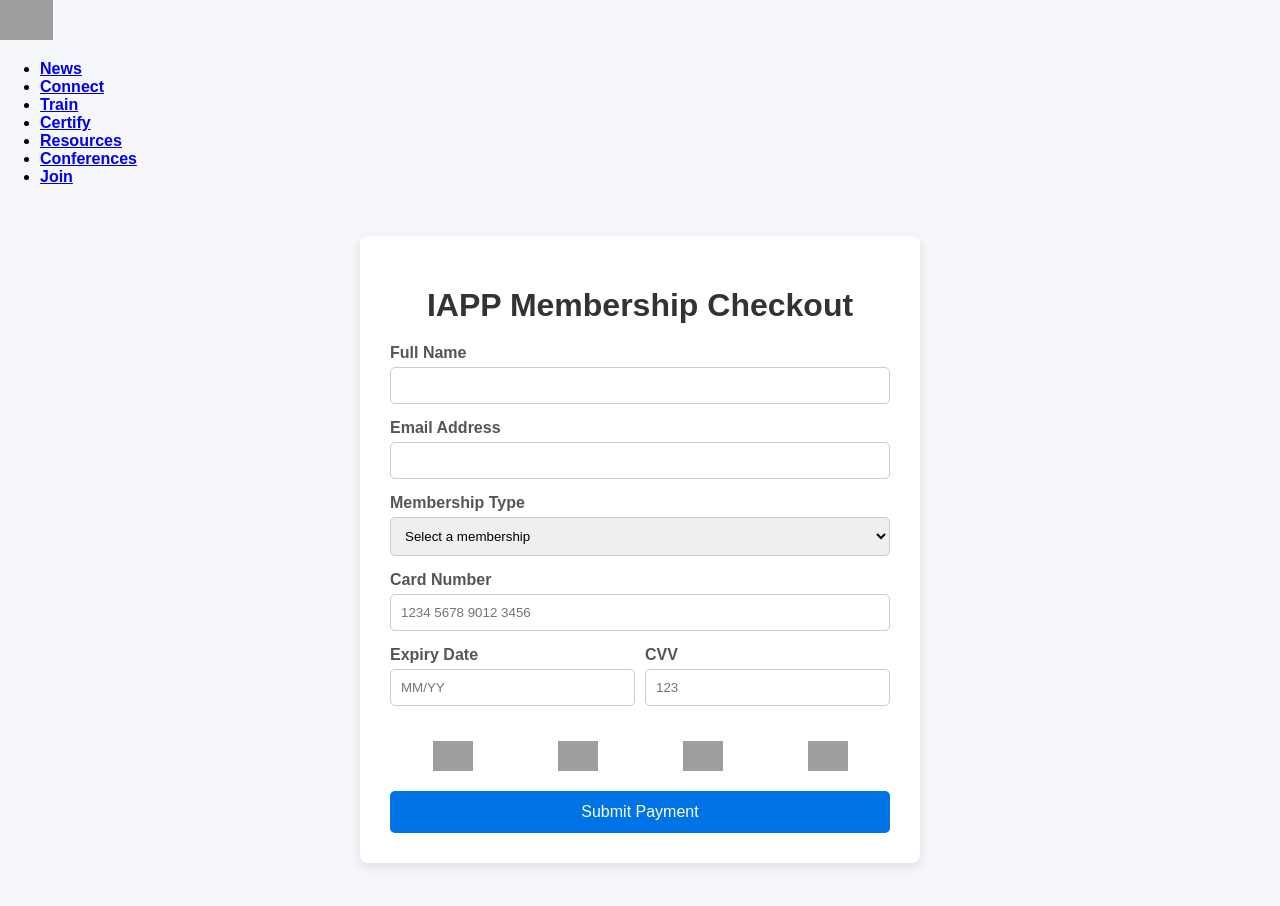
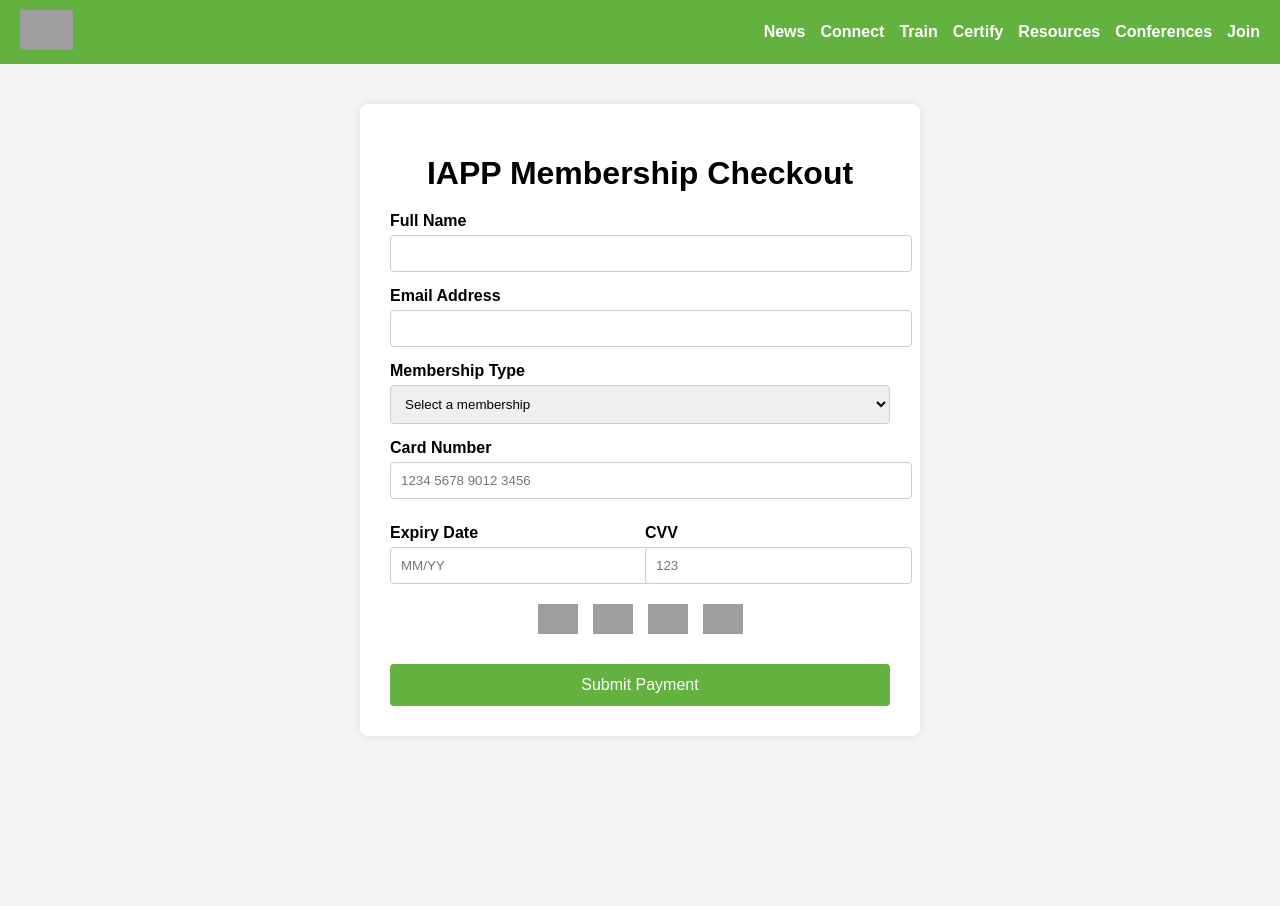
Before and after one commit to AnushkaKhare-Eng/pubp6725a1, a plain HTML site: page index.html in a window 1280 px wide. After the commit the page ends 800 px from the top, so only its background shows below. Drawn offline with Linux system fonts and the light colour scheme; grey boxes are pictures that could not be loaded.

Commit message:
Update style.css

```diff
--- a/style.css
+++ b/style.css
@@ -1,45 +1,70 @@
 body {
     font-family: Arial, sans-serif;
-    background-color: #f5f7fa;
+    margin: 0;
+    padding: 0;
+    background-color: #f5f5f5;
+}
+
+.navbar {
+    background-color: #63b240;
+    display: flex;
+    align-items: center;
+    justify-content: space-between;
+    padding: 10px 20px;
+    flex-wrap: wrap;
+}
+
+.nav-logo img {
+    height: 40px;
+}
+
+.nav-links {
+    list-style: none;
+    display: flex;
+    gap: 15px;
     margin: 0;
     padding: 0;
 }
 
+.nav-links li a {
+    color: white;
+    text-decoration: none;
+    font-weight: bold;
+}
+
 .checkout-container {
     max-width: 500px;
-    margin: 50px auto;
-    background-color: #ffffff;
+    margin: 40px auto;
+    background-color: white;
     padding: 30px;
-    box-shadow: 0 4px 12px rgba(0,0,0,0.1);
     border-radius: 8px;
+    box-shadow: 0 0 10px rgba(0, 0, 0, 0.1);
 }
 
 .checkout-container h1 {
     text-align: center;
     margin-bottom: 20px;
-    color: #333333;
 }
 
 .checkout-form label {
     display: block;
-    margin-bottom: 5px;
+    margin-top: 15px;
     font-weight: bold;
-    color: #555555;
 }
 
 .checkout-form input,
 .checkout-form select {
     width: 100%;
     padding: 10px;
-    margin-bottom: 15px;
-    border: 1px solid #cccccc;
-    border-radius: 5px;
-    box-sizing: border-box;
+    margin-top: 5px;
+    border-radius: 4px;
+    border: 1px solid #ccc;
 }
 
 .card-details {
     display: flex;
     gap: 10px;
+    margin-top: 10px;
 }
 
 .card-details div {
@@ -48,8 +73,8 @@ body {
 
 .payment-icons {
     display: flex;
-    justify-content: space-around;
-    align-items: center;
+    justify-content: center;
+    gap: 15px;
     margin: 20px 0;
 }
 
@@ -57,35 +82,29 @@ body {
     height: 30px;
 }
 
-.apple-pay-button {
-    width: 100px;
-    height: 30px;
-    background-color: black;
-    border-radius: 5px;
-    display: flex;
-    align-items: center;
-    justify-content: center;
-    color: white;
-    font-size: 14px;
-    font-family: -apple-system, BlinkMacSystemFont, sans-serif;
-}
-
-.apple-pay-button::before {
-    content: " Pay";
-    font-weight: bold;
-}
-
 button[type="submit"] {
     width: 100%;
     padding: 12px;
-    background-color: #0073e6;
+    background-color: #63b240;
     color: white;
     border: none;
-    border-radius: 5px;
+    border-radius: 4px;
     font-size: 16px;
+    margin-top: 10px;
     cursor: pointer;
 }
 
 button[type="submit"]:hover {
-    background-color: #005bb5;
+    background-color: #549c36;
 }
+
+@media (max-width: 600px) {
+    .card-details {
+        flex-direction: column;
+    }
+
+    .nav-links {
+        flex-direction: column;
+        align-items: flex-start;
+    }
+}
```
